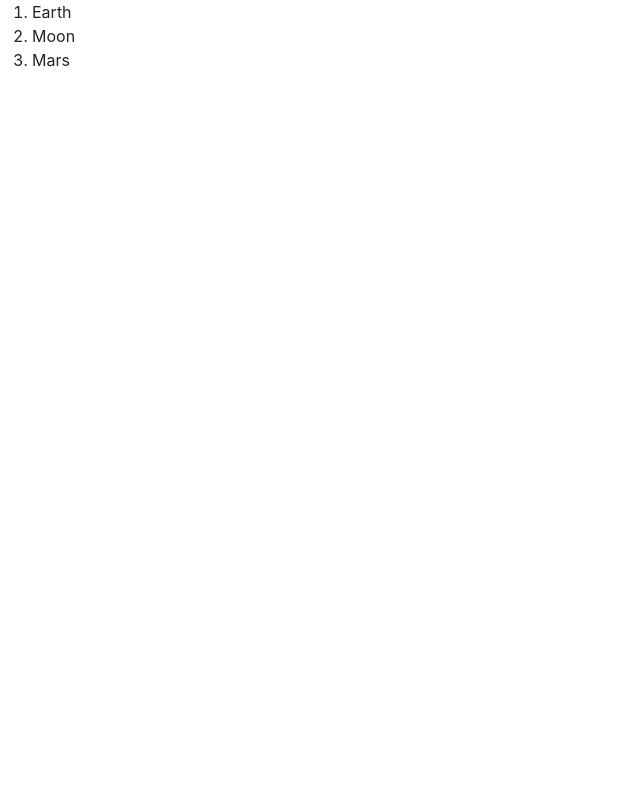
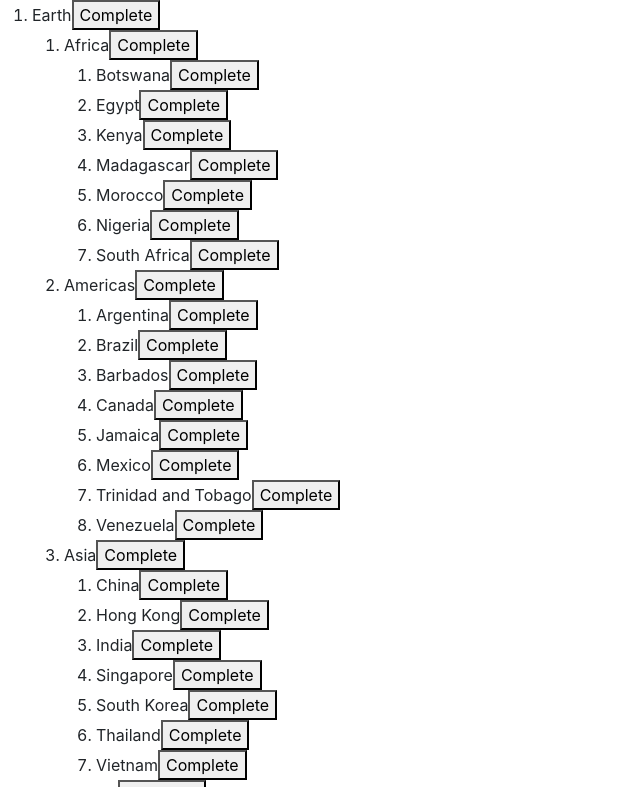
Before and after one commit to nishanmazumder/todo-react, a React (Create React App) app: page / in a window 1280 px wide. Shown: the top 787 px of the page, without its empty margins (0-640 px from the left). Built offline with nearby package versions, Linux system fonts and the light colour scheme.

Commit message:
nested obj cloned

```diff
--- a/src/components/jsx/Nested/App.js
+++ b/src/components/jsx/Nested/App.js
@@ -4,30 +4,61 @@ import { initialTravelPlan } from './places.js';
 export default function TravelPlan() {
    const [plan, setPlan] = useState(initialTravelPlan);
 
-
-   function handleOnChange() { }
-
+   function handleOnChange(parentId, childId) {
+      const parentIds = plan[parentId];
+      const newPlaces = {
+         ...plan,
+         childIds: parentIds.childIds.filter(id => id !== childId)
+      };
+      setPlan({
+         ...plan,
+         [parentId]: newPlaces
+      });
+   }
 
    const root = plan[0];
-   const planetIds = root.childIds
+   const planetIds = root.childIds;
 
    return (
       <ol>
          {planetIds.map(id =>
-            <Place key={id} id={id} placesById={plan} onChange={handleOnChange}></Place>
+            <Place // Earth, Mars, Moon
+               key={id}
+               id={id}
+               placesById={plan}
+               parentId={0}
+               onChange={handleOnChange}>
+            </Place>
          )}
       </ol>
    )
 
 }
 
-function Place({ id, placesById, onChange }) {
+function Place({ id, placesById, parentId, onChange }) {
    const places = placesById[id]
    const placesOnPlanet = places.childIds
 
-
-
    return (
-      <li>{places.title}</li>
+      <li>{places.title}
+         <button onClick={() => {
+            onChange(parentId, id);
+         }}>
+            Complete
+         </button>
+         {placesOnPlanet.length > 0 &&
+            <ol>
+               {placesOnPlanet.map(childId =>
+                  <Place
+                     key={childId}
+                     id={childId}
+                     parentId={id}
+                     placesById={placesById}
+                     onChange={onChange}
+                  />
+               )}
+            </ol>
+         }
+      </li>
    )
 }
```
